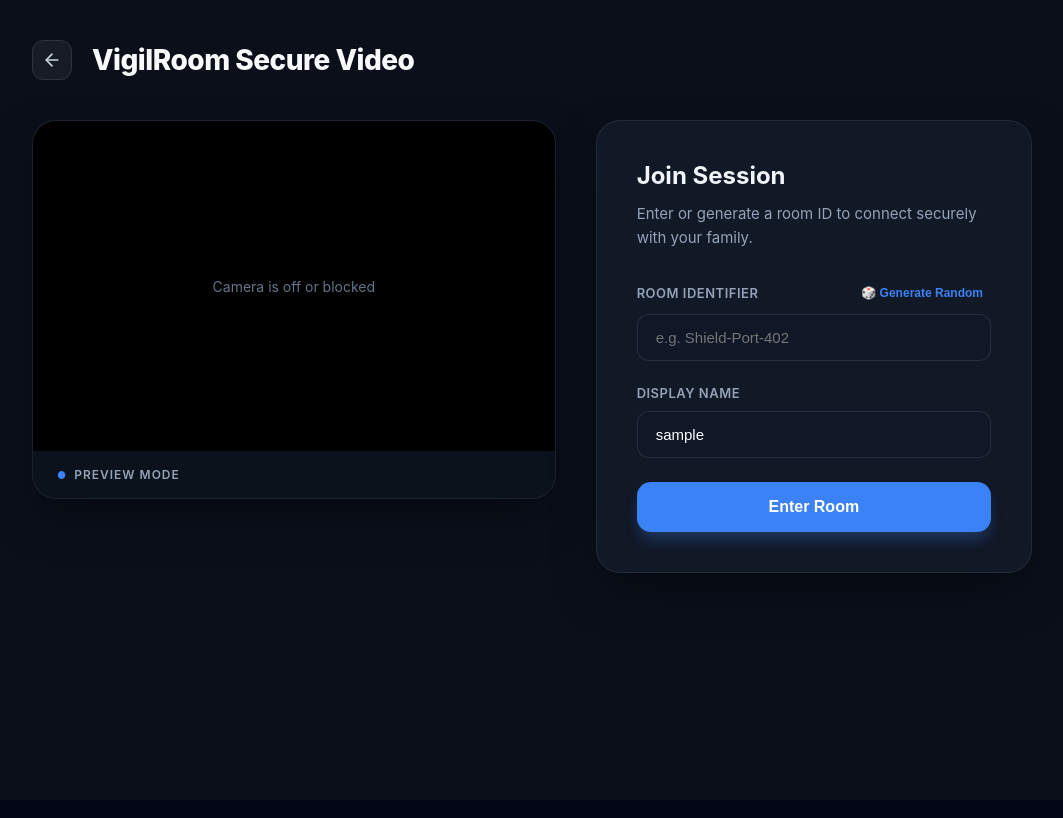
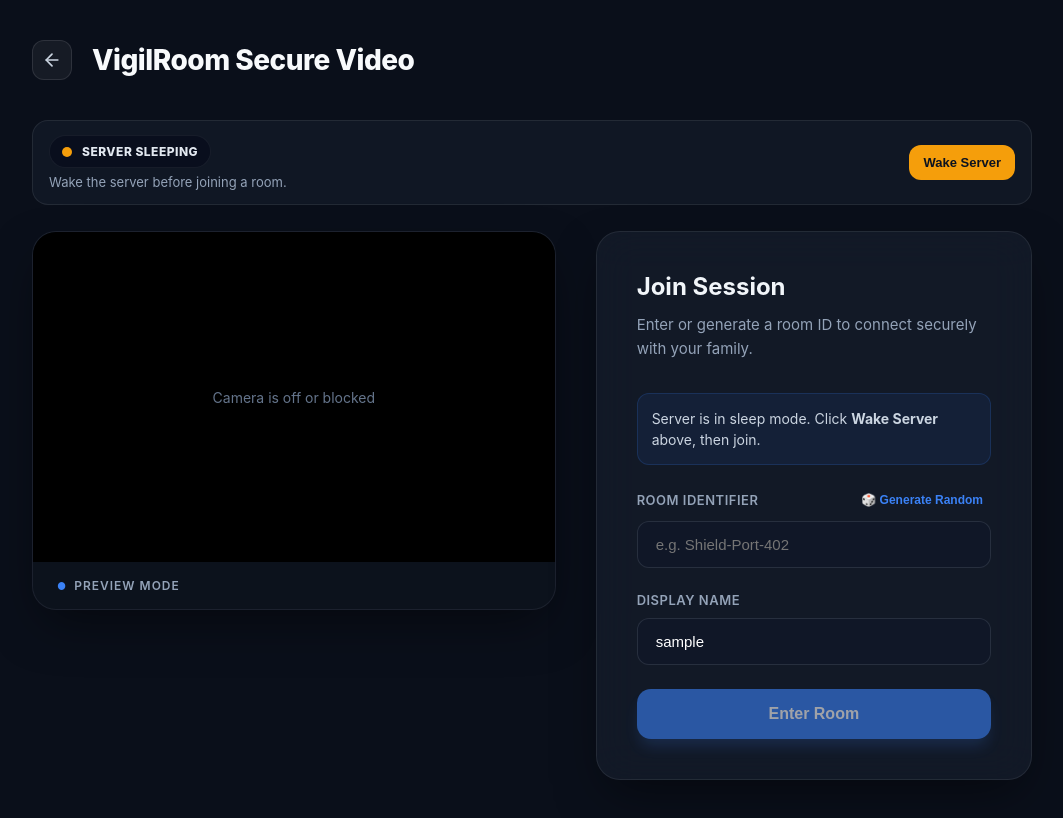
Before and after one commit to Yath-MCA/ayaz-home-security, a React (Vite) app: page /video-call in a window 1280 px wide. Shown: the whole page, without its empty margins (108-1171 px from the left). Built offline with nearby package versions, Linux system fonts and the light colour scheme; no server answers; sample sign-in values are in the browser's storage.

Commit message:
updated wake toggle

```diff
--- a/src/components/VideoCall.jsx
+++ b/src/components/VideoCall.jsx
@@ -3,6 +3,7 @@ import { useNavigate } from 'react-router-dom';
 import { useAuth } from '../contexts/AuthContext';
 import ProtectedRoute from './ProtectedRoute';
 import VideoCallRoom from './VideoCallRoom';
+import useServerActive from '../hooks/useServerActive';
 
 const SIGNALING_URL = import.meta.env.VITE_SIGNALING_URL || 'http://localhost:3002';
 
@@ -15,6 +16,8 @@ const VideoCall = () => {
   const previewVideoRef = useRef(null);
   const { user } = useAuth();
   const navigate = useNavigate();
+
+  const { active: serverActive, checking: serverChecking, waking: serverWaking, wake } = useServerActive(SIGNALING_URL);
 
   const defaultName = user?.fullName || user?.username || '';
 
@@ -50,6 +53,12 @@ const VideoCall = () => {
   const handleJoin = (e) => {
     e.preventDefault();
     setError('');
+
+    if (!serverActive) {
+      setError('Server is in sleep mode. Please wake the server to start a call.');
+      return;
+    }
+
     const rid = roomId.trim();
     const name = (displayName || defaultName || 'Guest').trim();
     if (!rid) {
@@ -82,6 +91,36 @@ const VideoCall = () => {
         <h1 style={styles.title}>VigilRoom Secure Video</h1>
       </header>
 
+      <div style={styles.serverBanner}>
+        <div style={styles.serverBannerLeft}>
+          <div style={styles.serverPill}>
+            <span style={{ ...styles.serverDot, background: serverActive ? '#10b981' : '#f59e0b' }} />
+            <span style={styles.serverText}>
+              {serverChecking ? 'Checking server...' : serverWaking ? 'Waking up server...' : serverActive ? 'Server Active' : 'Server Sleeping'}
+            </span>
+          </div>
+          {!serverActive && !serverWaking && !serverChecking && (
+            <span style={styles.serverHint}>Wake the server before joining a room.</span>
+          )}
+        </div>
+        <div style={styles.serverBannerRight}>
+          {!serverActive && (
+            <button
+              type="button"
+              onClick={() => wake()}
+              disabled={serverWaking || serverChecking}
+              style={{
+                ...styles.wakeBtn,
+                opacity: serverWaking || serverChecking ? 0.7 : 1,
+                cursor: serverWaking || serverChecking ? 'not-allowed' : 'pointer',
+              }}
+            >
+              {serverWaking ? 'Waking...' : 'Wake Server'}
+            </button>
+          )}
+        </div>
+      </div>
+
       <div style={styles.content}>
         <div style={styles.previewCard}>
           <div style={styles.videoWrapper}>
@@ -99,6 +138,11 @@ const VideoCall = () => {
           <p style={styles.hint}>Enter or generate a room ID to connect securely with your family.</p>
           <form onSubmit={handleJoin} style={styles.form}>
             {error && <div style={styles.error}>{error}</div>}
+            {!serverActive && (
+              <div style={styles.info}>
+                Server is in sleep mode. Click <strong>Wake Server</strong> above, then join.
+              </div>
+            )}
             <div style={styles.field}>
               <div style={styles.labelRow}>
                 <label style={styles.label}>Room Identifier</label>
@@ -112,6 +156,7 @@ const VideoCall = () => {
                 onChange={(e) => setRoomId(e.target.value)}
                 placeholder="e.g. Shield-Port-402"
                 style={styles.input}
+                disabled={!serverActive}
                 autoFocus
               />
             </div>
@@ -123,9 +168,12 @@ const VideoCall = () => {
                 onChange={(e) => setDisplayName(e.target.value)}
                 placeholder="How others see you"
                 style={styles.input}
+                disabled={!serverActive}
               />
             </div>
-            <button type="submit" style={styles.joinBtn}>Enter Room</button>
+            <button type="submit" style={{ ...styles.joinBtn, opacity: serverActive ? 1 : 0.6, cursor: serverActive ? 'pointer' : 'not-allowed' }} disabled={!serverActive}>
+              Enter Room
+            </button>
           </form>
         </div>
       </div>
@@ -147,6 +195,64 @@ const styles = {
     display: 'flex',
     alignItems: 'center',
     gap: '20px',
+  },
+  serverBanner: {
+    maxWidth: '1000px',
+    margin: '0 auto 26px auto',
+    display: 'flex',
+    alignItems: 'center',
+    justifyContent: 'space-between',
+    gap: '16px',
+    padding: '14px 16px',
+    borderRadius: '16px',
+    background: 'rgba(30, 41, 59, 0.35)',
+    border: '1px solid rgba(255, 255, 255, 0.08)',
+  },
+  serverBannerLeft: {
+    display: 'flex',
+    flexDirection: 'column',
+    gap: '6px',
+  },
+  serverBannerRight: {
+    display: 'flex',
+    alignItems: 'center',
+    gap: '10px',
+  },
+  serverPill: {
+    display: 'inline-flex',
+    alignItems: 'center',
+    gap: '10px',
+    padding: '8px 12px',
+    borderRadius: '999px',
+    background: 'rgba(2, 6, 23, 0.5)',
+    border: '1px solid rgba(255, 255, 255, 0.06)',
+    width: 'fit-content',
+  },
+  serverDot: {
+    width: '10px',
+    height: '10px',
+    borderRadius: '999px',
+    display: 'inline-block',
+  },
+  serverText: {
+    fontSize: '12px',
+    fontWeight: '800',
+    color: '#e2e8f0',
+    letterSpacing: '0.04em',
+    textTransform: 'uppercase',
+  },
+  serverHint: {
+    fontSize: '13px',
+    color: '#94a3b8',
+  },
+  wakeBtn: {
+    background: '#f59e0b',
+    border: 'none',
+    color: '#0b1220',
+    fontSize: '13px',
+    fontWeight: '900',
+    padding: '10px 14px',
+    borderRadius: '12px',
   },
   backBtn: {
     width: '40px',
@@ -253,6 +359,15 @@ const styles = {
     color: '#fca5a5',
     fontSize: '14px',
   },
+  info: {
+    padding: '14px',
+    background: 'rgba(59, 130, 246, 0.08)',
+    border: '1px solid rgba(59, 130, 246, 0.18)',
+    borderRadius: '12px',
+    color: '#cbd5e1',
+    fontSize: '14px',
+    lineHeight: 1.5,
+  },
   joinBtn: {
     padding: '16px',
     background: '#3b82f6',
```
